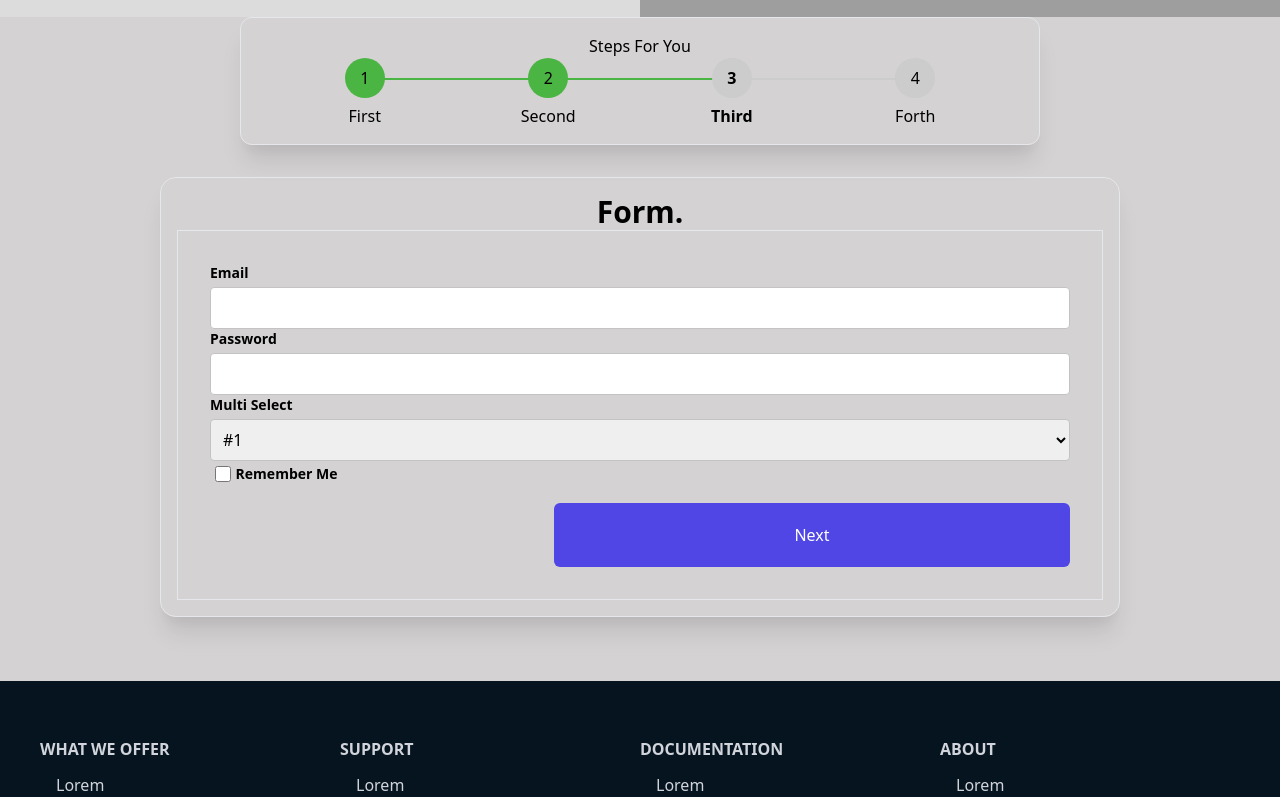
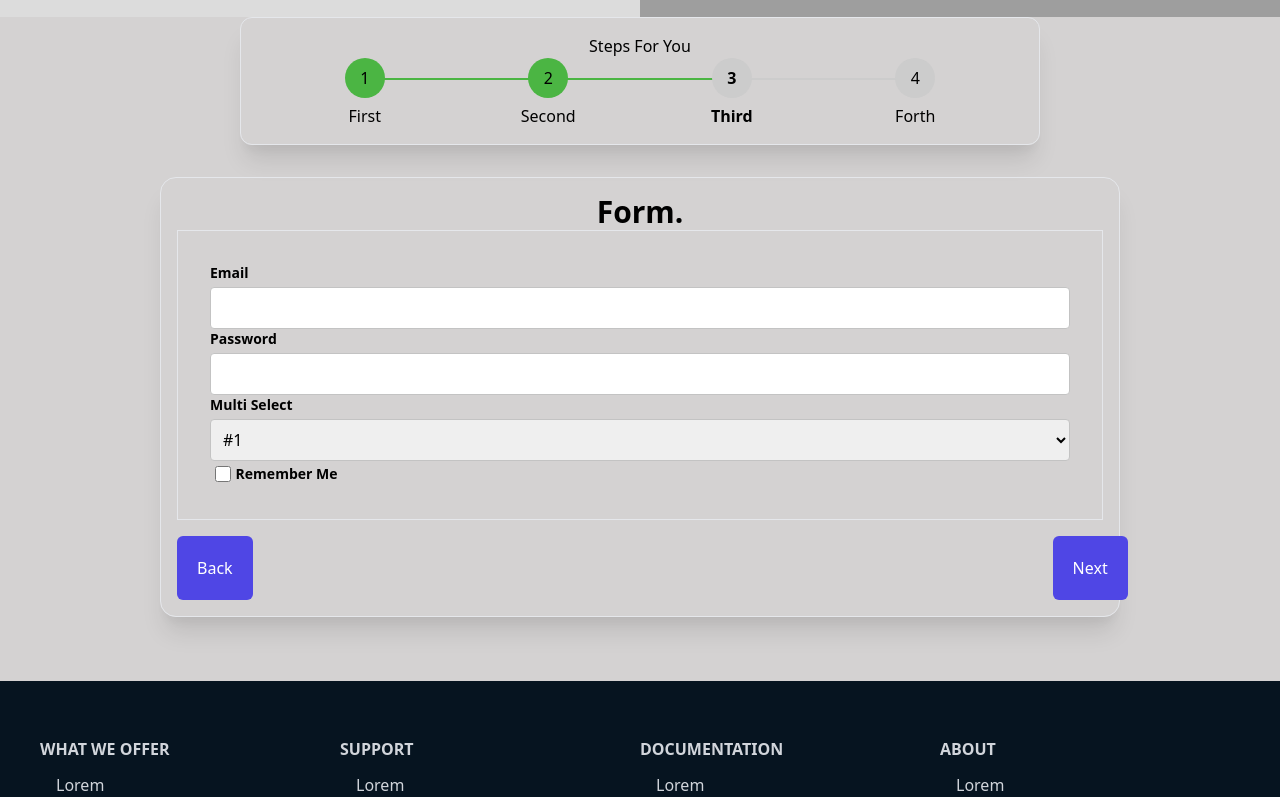
Before and after one commit to bxbalaban/library-app, a React (Create React App) app: page / in a window 1280 px wide. Shown: the part 563-1360 px from the top of the page. Built offline with nearby package versions, Linux system fonts and the light colour scheme; grey boxes are pictures that could not be loaded.

Commit message:
form buttons added

```diff
--- a/src/components/style-form.css
+++ b/src/components/style-form.css
@@ -100,6 +100,18 @@
     margin-bottom: 2rem;
 }
 
+.button-align{
+
+  grid-template-columns: 1fr 1fr;
+  align-self: stretch;
+  display: flex;
+  flex-flow: auto;
+  column-gap: 50rem;
+  justify-content: space-between;
+
+}
+
+
 @media only screen and (min-width:900px) {
     .form-container-1 {
         bottom: 20%;
--- /dev/null
+++ b/src/pages/form1.tsx
@@ -0,0 +1,42 @@
+
+import React, { useState } from "react";
+import { useForm } from "react-hook-form";
+import "../components/style-form.css"
+function Form1() {
+
+    const [formData, setFormData] = useState({ email: "", password: "", remember: "" })
+
+  const handleChange = (e: React.ChangeEvent<HTMLInputElement>) => {
+    setFormData({ ...formData, [e.target.name]: e.target.value })
+    console.log(e.target.value)
+  }
+
+  return (
+    <div className="form-box">
+          <form action="" className="margin-top: 1.5rem; ">
+            <div>
+              <label htmlFor="" className="form-text-sm">Email</label>
+              <input onChange={handleChange} type="email" name="email" className="form-input"></input>
+            </div>
+            <div>
+              <label htmlFor="" className="form-text-sm">Password</label>
+              <input onChange={handleChange} type="password" name="password" className="form-input"></input>
+            </div>
+            <div>
+              <label htmlFor="" className="form-text-sm">Multi Select</label>
+              <select name="" id="" className="form-input">
+                <option value="#1">#1</option>
+                <option value="#2">#2</option>
+              </select>
+            </div>
+            <div className="form-container-2">
+              <input type="checkbox" className="form-checkbox" name="remember"></input>
+              <label htmlFor="" className="form-text-sm">Remember Me</label>
+            </div>
+          </form>
+        </div>
+
+  )
+}
+
+export default Form1
--- a/src/pages/formPage.tsx
+++ b/src/pages/formPage.tsx
@@ -2,19 +2,13 @@
 import "../components/style-form.css"
 import React, { useState } from "react";
 import { useForm } from "react-hook-form";
-
+import Form1 from "./form1";
 const Form = () => {
-  const [formData, setFormData] = useState({ email: "", password: "", remember: "" })
-
-  const handleChange = (e: React.ChangeEvent<HTMLInputElement>) => {
-    setFormData({ ...formData, [e.target.name]: e.target.value })
-    console.log(e.target.value)
-  }
 
 
   return (
     <div id="form" className="form-container" >
-      <div  className="container-1">
+      <div className="container-1">
         <p>Steps For You</p>
         <div className="container_items">
           <div className="stepper-item completed">
@@ -34,40 +28,19 @@ const Form = () => {
             <div className="step-name">Forth</div>
           </div>
         </div>
-
       </div>
       <div className="form-container-1">
-
         <div className="form-text-container">
-
           <div className="form-text-md">Form.</div>
         </div>
-        <div className="form-box">
-          <form action="" className="margin-top: 1.5rem; ">
-            <div>
-              <label htmlFor="" className="form-text-sm">Email</label>
-              <input onChange={handleChange} type="email" name="email" className="form-input"></input>
-            </div>
-            <div>
-              <label htmlFor="" className="form-text-sm">Password</label>
-              <input onChange={handleChange} type="password" name="password" className="form-input"></input>
-            </div>
-            <div>
-              <label htmlFor="" className="form-text-sm">Multi Select</label>
-              <select name="" id="" className="form-input">
-                <option value="#1">#1</option>
-                <option value="#2">#2</option>
-              </select>
-            </div>
-            <div className="form-container-2">
-              <input type="checkbox" className="form-checkbox" name="remember"></input>
-              <label htmlFor="" className="form-text-sm">Remember Me</label>
-            </div>
-            <button className="button float-right"> Next</button>
-            {/* TODO -- fix this tailwind css code  */}
-          </form>
+        <Form1></Form1>
+        <div className="button-align ">
+          <button className="button"> Back</button>
+          <button className="button"> Next</button>
         </div>
+        {/* TODO -- fix this tailwind css code  */}
       </div>
+
     </div>
   );
 }
--- a/src/pages/navbar.tsx
+++ b/src/pages/navbar.tsx
@@ -1,25 +1,25 @@
-import React,{ useState }  from 'react'
+import React, { useState } from 'react'
 import { MenuIcon, XIcon } from '@heroicons/react/outline'
-import { Link, animateScroll as scroll,} from 'react-scroll'
+import { Link, animateScroll as scroll, } from 'react-scroll'
 
 import "../components/style-navbar.css"
 
 
 const Navbar = () => {
 
-    const [nav, setNav]=useState(false)
-    const handleClick=()=> setNav(!nav)
+    const [nav, setNav] = useState(false)
+    const handleClick = () => setNav(!nav)
 
     return (
-        <div  className='navbar'>
+        <div className='navbar'>
             <div className='navbar-settings'>
                 <div className='navbar-display'>
                     <h1 className='text-logo'>Library.</h1>
                     <ul className='navbar-list-display'>
-                    <li><Link  to="main" spy={true} smooth={true} offset={50} duration={500}>Home</Link></li>
-                    <li><Link  to="about" spy={true} smooth={true} offset={50} duration={500}>About</Link></li>
-                    <li><Link  to="form" spy={true} smooth={true} offset={-170} duration={500}>Register</Link></li>
-                    <li><Link  to="footer" spy={true} smooth={true} offset={50} duration={500}>Social Media</Link></li>
+                        <li><Link to="main" spy={true} smooth={true} offset={50} duration={500}>Home</Link></li>
+                        <li><Link to="about" spy={true} smooth={true} offset={50} duration={500}>About</Link></li>
+                        <li><Link to="form" spy={true} smooth={true} offset={-100} duration={500}>Register</Link></li>
+                        <li><Link to="footer" spy={true} smooth={true} offset={50} duration={500}>Social Media</Link></li>
                     </ul>
                 </div>
                 <div className='navbar-button'>
@@ -27,7 +27,7 @@ const Navbar = () => {
                     <button className='button-sign-up'>Sign Up</button>
                 </div>
                 <div className='navbar-menu-icon-display' onClick={handleClick}>
-                   {!nav ?  <MenuIcon className='w-5'></MenuIcon> : <XIcon className='w-5'></XIcon>}
+                    {!nav ? <MenuIcon className='w-5'></MenuIcon> : <XIcon className='w-5'></XIcon>}
                 </div>
             </div>
             <ul className={!nav ? 'hidden' : "navbar-menu-display"}>
```
